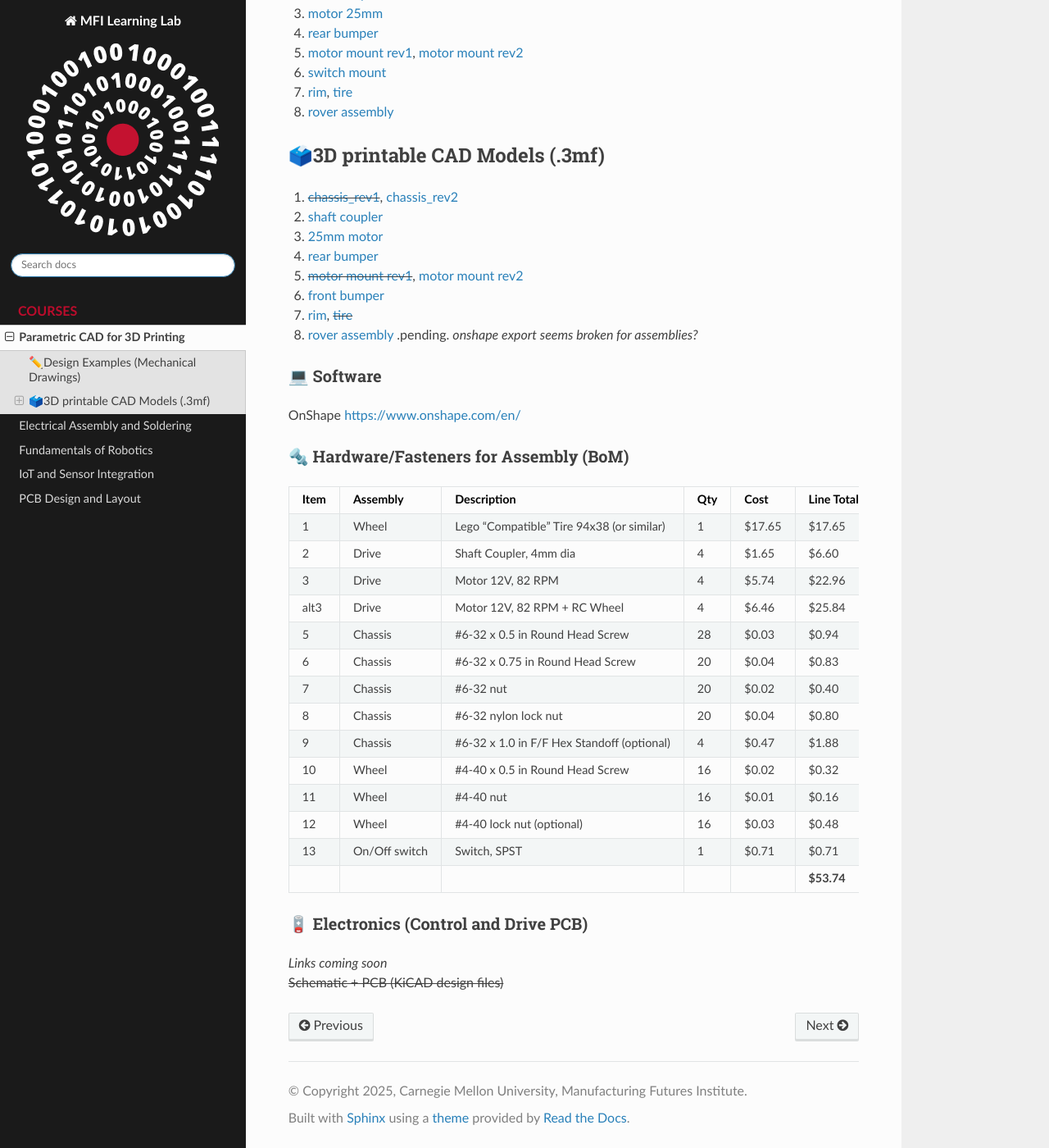
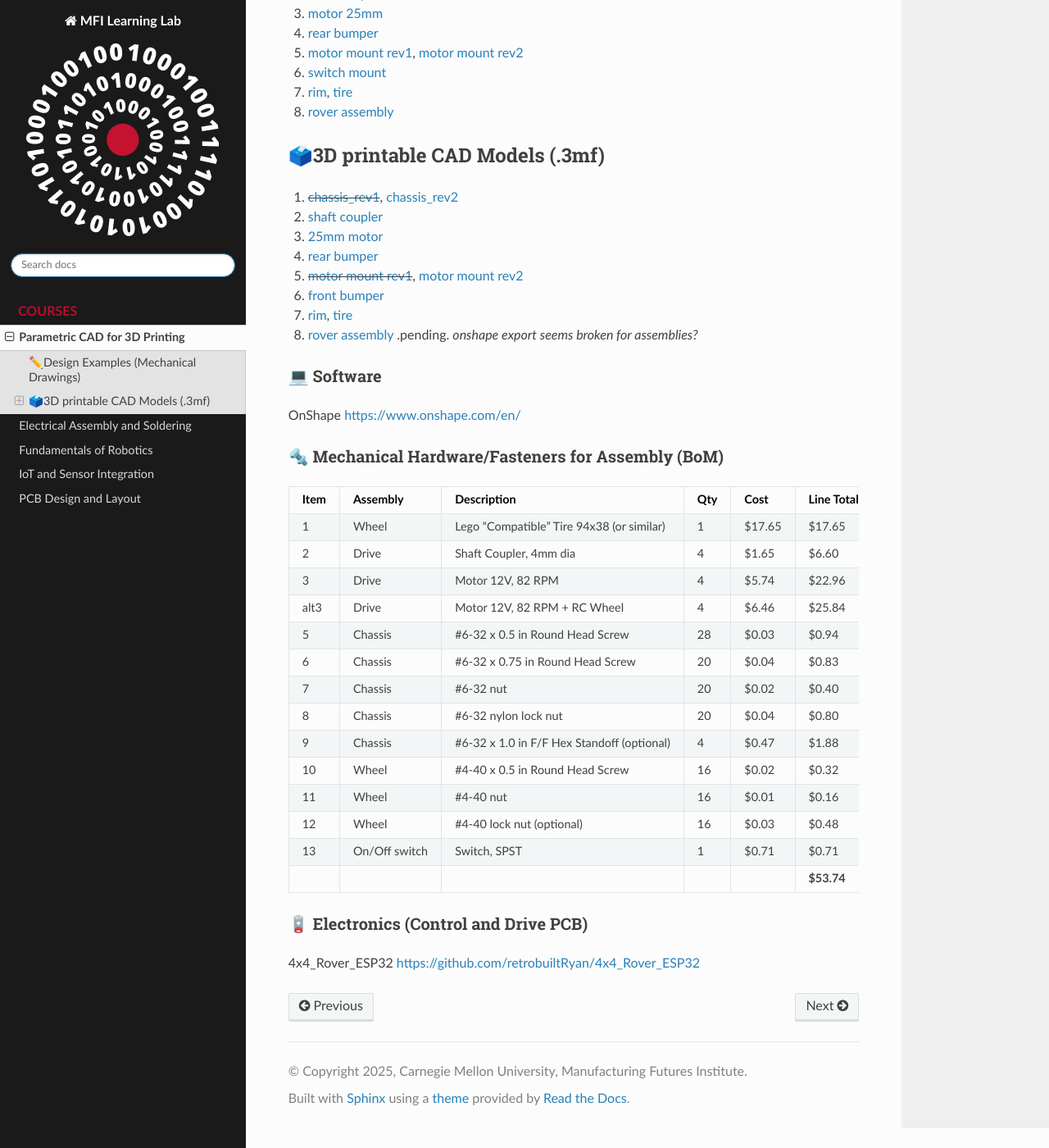
Before and after one commit to cmu-mfi/learninglab, a Sphinx documentation site: the page built from doc/courses/cad_for_3dp.md, in a window 1280 px wide and 1400 px high, scrolled down 1538 px. Shown: the whole window at 82% size. Built offline with Sphinx 7.4.7 and the Read the Docs theme 3.1.0, drawn with Linux system fonts in a browser that asks for light colours.

Commit message:
dwg corrections after class pilot

```diff
--- a/doc/courses/cad_for_3dp.md
+++ b/doc/courses/cad_for_3dp.md
@@ -16,10 +16,10 @@
 1. [chassis_rev1](../files/chassis_robo_rover_rev1.pdf), [chassis_rev2](../files/chassis_robo_rover_rev2.pdf)
 2. [shaft coupler](../files/motor_shaft_coupler_4mm.pdf)
 3. [motor 25mm](../files/gear_motor_12_25mm_4mm_shaft.pdf)
-4. [rear bumper](../files/rear_bumper.pdf)
+4. [rear bumper](../files/rear_bumper_nov4.pdf)
 5. [motor mount rev1](../files/gear_motor_mount_25mm_rev1.pdf), [motor mount rev2](../files/gear_motor_mount_25mm_rev2.pdf)
 7. [switch mount](../files/switch_mount_bumper.pdf)
-8. [rim](../files/rim.pdf), [tire](../files/tire_94x38.pdf)
+8. [rim](../files/rim_nov_4_fixed.pdf), [tire](../files/tire_94x38.pdf)
 9. [rover assembly](../files/rover_assy.pdf)
 
 
@@ -30,14 +30,14 @@
 4. [rear bumper](../files/bumper_rear.3mf)
 5. ~~[motor mount rev1]()~~, [motor mount rev2](../files/gear_motor_mount_25mm_rev2.3mf)
 6. [front bumper](../files/bumper_front_switch_mount.3mf)
-7. [rim](../files/wheel_rim.3mf), ~~[tire]()~~
-8. [rover assembly]() .pending. *onshape export seems broken for assemblies?*
+7. [rim](../files/wheel_rim.3mf), [tire](../files/tire_94x38.3mf)
+8. [rover assembly](../files/rover_assy.3mf) .pending. *onshape export seems broken for assemblies?*
 
 
 ### 💻 Software
 OnShape <https://www.onshape.com/en/>
 
-### 🔩 Hardware/Fasteners for Assembly (BoM)
+### 🔩 Mechanical Hardware/Fasteners for Assembly (BoM)
 | Item | Assembly     | Description                                | Qty | Cost   | Line Total | Vendor Link / McMaster Part#         |
 |------|--------------|--------------------------------------------|-----|--------|------------|--------------------------------------------------------------------------------------|
 | 1    | Wheel        | Lego "Compatible" Tire 94x38 (or similar)  | 1   | $17.65 | $17.65     | [Link](https://www.aliexpress.us/item/3256808684598937.html)                         |
@@ -57,5 +57,4 @@
 
 
 ### 🪫 Electronics (Control and Drive PCB)
-*Links coming soon* <br>
-~~Schematic + PCB (KiCAD design files)~~
+4x4_Rover_ESP32  <https://github.com/retrobuiltRyan/4x4_Rover_ESP32>
```
Also changed, not shown: 6 other files.
